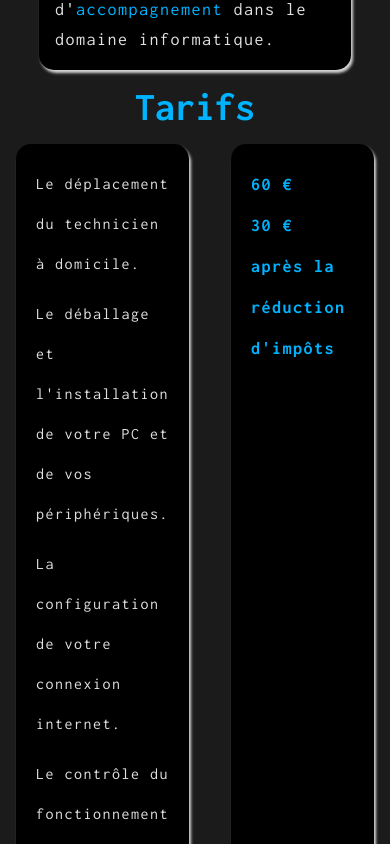
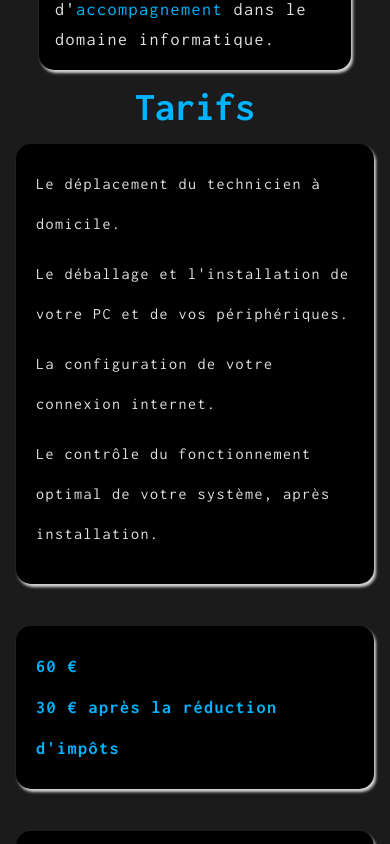
Before and after one commit to GuillaumeSere/guillaume-tech, a React (Create React App) app: page / in a window 390 px wide. Shown: the part 1880-2724 px from the top of the page. Built offline with nearby package versions, Linux system fonts and the light colour scheme.

Commit message:
responsive

```diff
--- a/src/components/tarif.css
+++ b/src/components/tarif.css
@@ -40,3 +40,11 @@ h1{
     font-size: 18px;
     color:rgb(0, 179, 255);
   }
+
+  /* ================ media query (small) ===================== */
+@media screen and (max-width: 720px){
+    .box-container{
+        grid-template-columns: none;
+    }
+
+}
```
